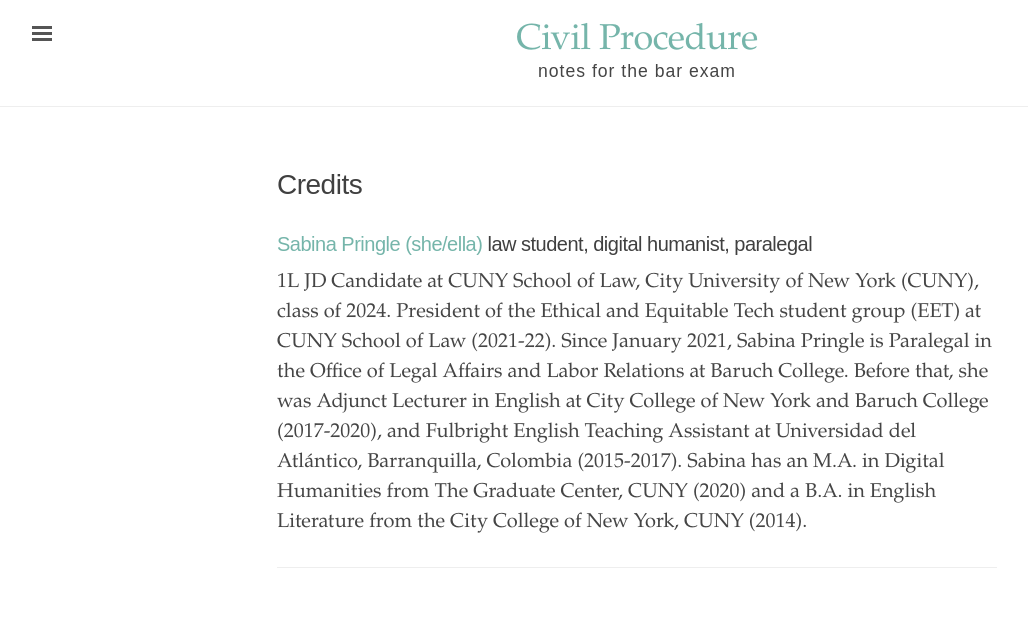
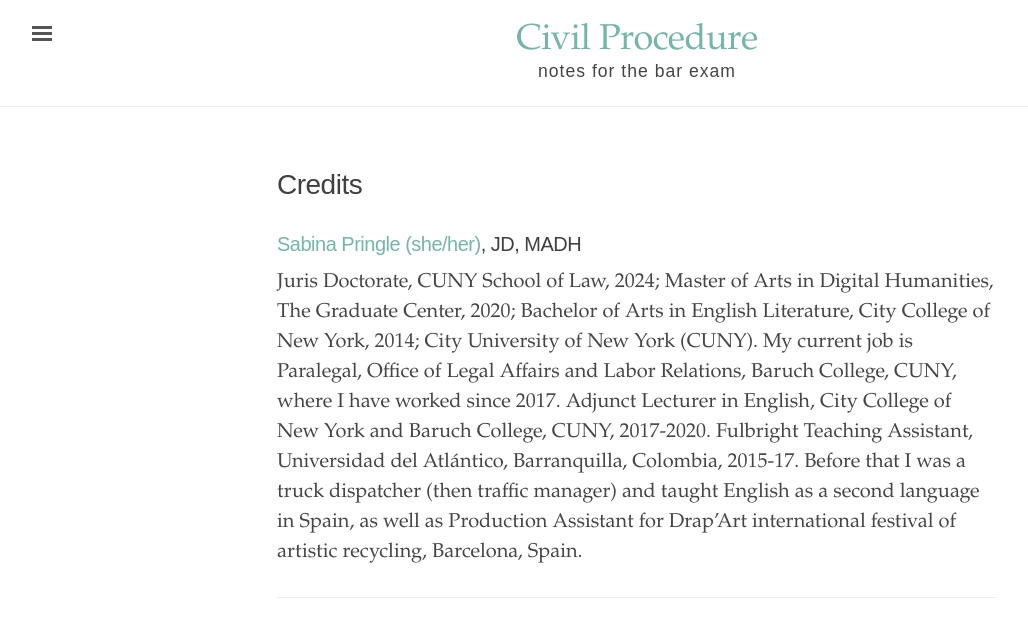
Before and after one commit to binipringle/torts, a Jekyll site: the page built from credits.md, in a window 1280 px wide. Shown: the top 637 px of the page, without its empty margins (3-1031 px from the left). Built offline with Jekyll 4.4.1, drawn with Linux system fonts in a browser that asks for light colours.

Commit message:
removed annoying acronyms and updated credits and aboutt

```diff
--- a/credits.md
+++ b/credits.md
@@ -3,8 +3,8 @@
 title: Credits
 ---
 
-### [Sabina Pringle (she/ella)](https://sabinapringle.commons.gc.cuny.edu/) law student, digital humanist, paralegal
+### [Sabina Pringle (she/her)](https://sabinapringle.commons.gc.cuny.edu/), JD, MADH
 
-1L JD Candidate at CUNY School of Law, City University of New York (CUNY), class of 2024. President of the Ethical and Equitable Tech student group (EET) at CUNY School of Law (2021-22). Since January 2021, Sabina Pringle is Paralegal in the Office of Legal Affairs and Labor Relations at Baruch College. Before that, she was Adjunct Lecturer in English at City College of New York and Baruch College (2017-2020), and Fulbright English Teaching Assistant at Universidad del Atlántico, Barranquilla, Colombia (2015-2017). Sabina has an M.A. in Digital Humanities from The Graduate Center, CUNY (2020) and a B.A. in English Literature from the City College of New York, CUNY (2014).
+Juris Doctorate, CUNY School of Law, 2024; Master of Arts in Digital Humanities, The Graduate Center, 2020; Bachelor of Arts in English Literature, City College of New York, 2014; City University of New York (CUNY). My current job is Paralegal, Office of Legal Affairs and Labor Relations, Baruch College, CUNY, where I have worked since 2017. Adjunct Lecturer in English, City College of New York and Baruch College, CUNY, 2017-2020. Fulbright Teaching Assistant, Universidad del Atlántico, Barranquilla, Colombia, 2015-17. Before that I was a truck dispatcher (then traffic manager) and taught English as a second language in Spain, as well as Production Assistant for Drap’Art international festival of artistic recycling, Barcelona, Spain.
 
 ---
```
Also changed, not shown: _texts/1-rules.md (+3 -1 lines), _texts/4-stepsofanalysis.md (+8 -8 lines), about.md (+1 -1 lines).
